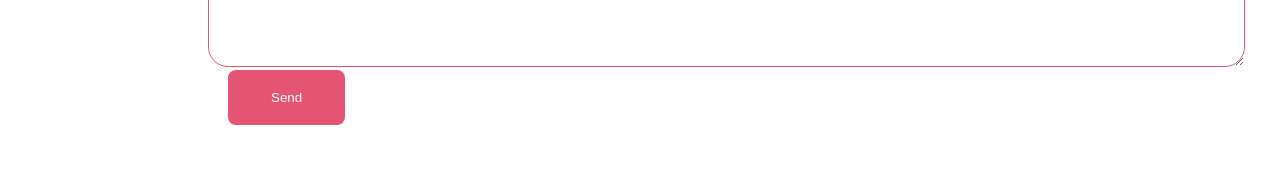
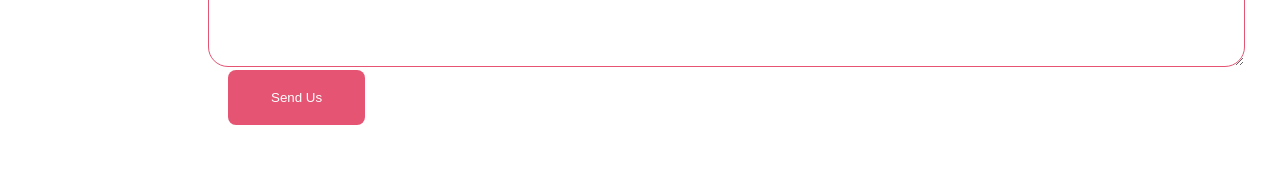
Before and after one commit to Musfirat/floralShop, a plain HTML site: page index.html in a window 1280 px wide. Shown: the part 3545-3720 px from the top of the page. Drawn offline with Linux system fonts and the light colour scheme.

Commit message:
upgradartion

```diff
--- a/index.html
+++ b/index.html
@@ -105,7 +105,7 @@
                 <div>
 
                             <textarea name="request" id="req-order" cols="120" rows="10" placeholder="enter your customized flower bouquet..."></textarea>
-                          <button class="primary-btn">Send</button>
+                          <button class="primary-btn">Send Us</button>
                      </div>
             </div>
         </section>
```
